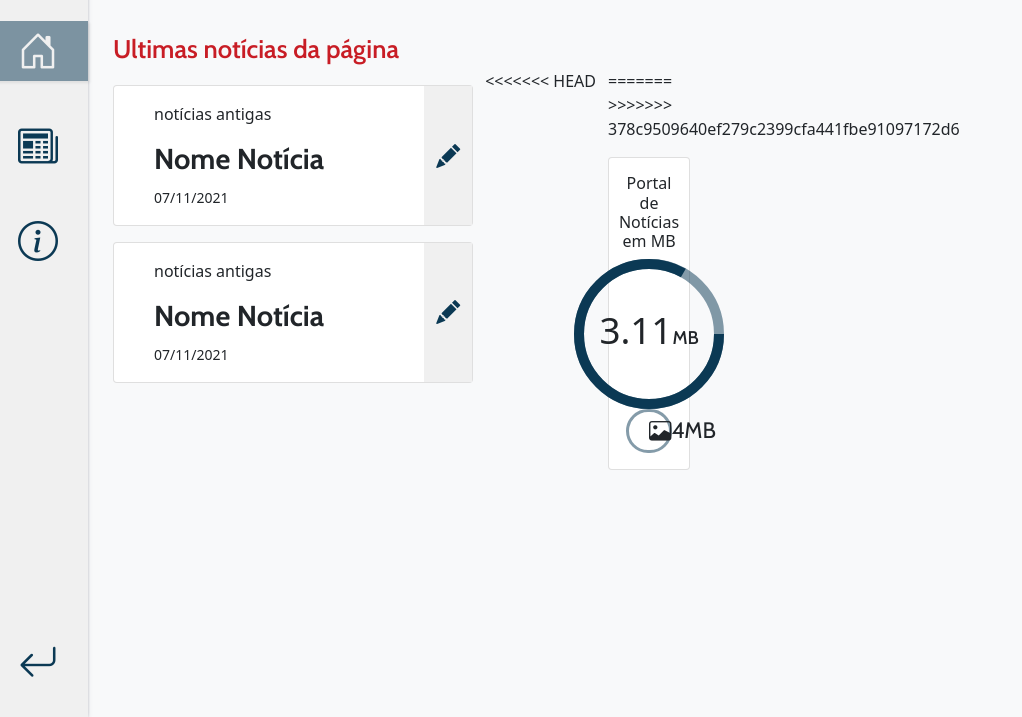
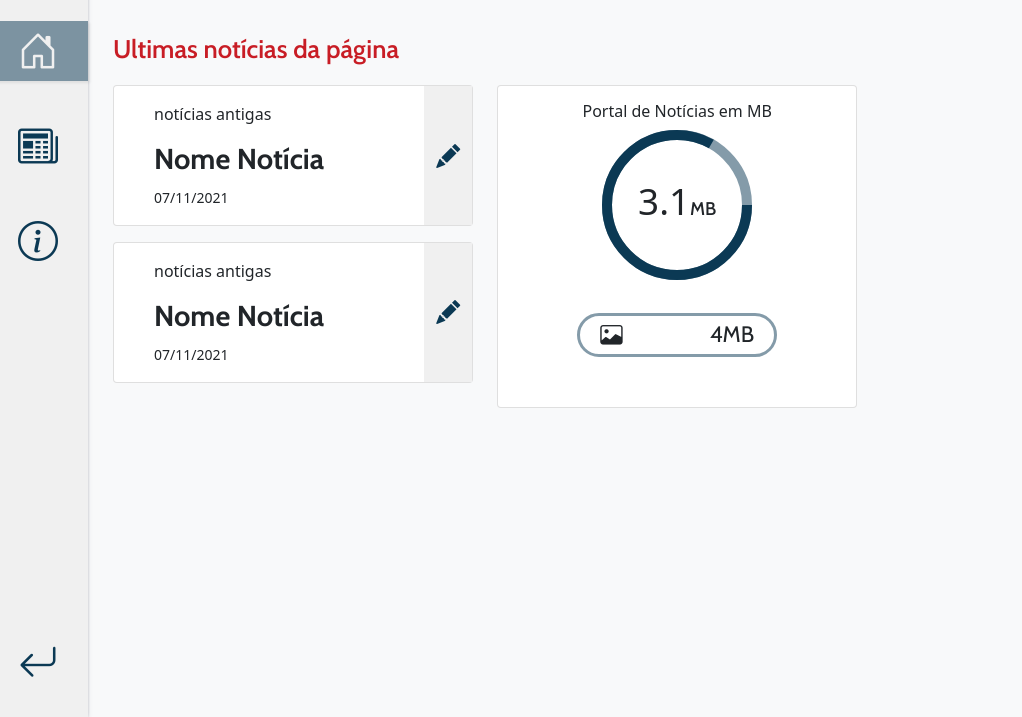
Before and after one commit to joaoGarcia-webDev/InTimeNews, a PHP site: page /adm-page.php in a window 1280 px wide. Shown: the part 83-800 px from the top of the page, without its empty margins (0-1022 px from the left). Run offline with PHP 8.4, Linux system fonts and the light colour scheme; some libraries are stand-ins or nearby versions.

Commit message:
updates on adm page

```diff
--- a/adm-page.php
+++ b/adm-page.php
@@ -78,11 +78,7 @@
                         </a>
                     </div>
                 </div>
-<<<<<<< HEAD
-                <div class="size-content col-12 col-md-6 col-lg-2">
-=======
                 <div class="size-content col-12 col-md-6 col-lg-4">
->>>>>>> 378c9509640ef279c2399cfa441fbe91097172d6
                     <div class="card size justify-content-center">
                         <h2>Portal de Notícias em MB</h2>
                         <div class="percent">
--- a/css/custom-adm-page.css
+++ b/css/custom-adm-page.css
@@ -102,10 +102,7 @@
 }
 .card.size{
     flex-direction: column;
-<<<<<<< HEAD
-=======
     max-width: 400px;
->>>>>>> 378c9509640ef279c2399cfa441fbe91097172d6
 }
 .card.size h2{
     font-size: 1em;
@@ -153,10 +150,7 @@
 }
 /* IMG FOLDER SIZE */
 .img-folder{
-<<<<<<< HEAD
-=======
     max-width: 200px;
->>>>>>> 378c9509640ef279c2399cfa441fbe91097172d6
     margin: 1.5em 0;
     font-size: 1.4em;
     width: 100%;
```
